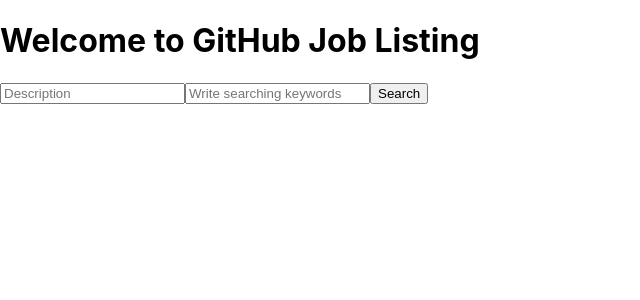
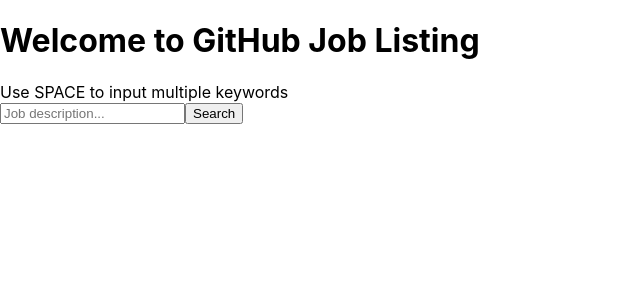
Before and after one commit to Shan-Mi/Git-Jobs-Listing, a React (Create React App) app: page / in a window 1280 px wide. Shown: the top 300 px of the page, without its empty margins (0-640 px from the left). Built offline with nearby package versions, Linux system fonts and the light colour scheme.

Commit message:
Fetch jobs
1. Create function to generate correct keywords pattern for query string;
2. Store queried jobs in context if results don't already exist

```diff
--- a/src/Pages/FrontPage.jsx
+++ b/src/Pages/FrontPage.jsx
@@ -1,17 +1,36 @@
 import React, { useContext, useRef } from "react";
+import { getJobs } from "../Api";
+import { UserContext } from "../context/GlobalContext";
 
 const FrontPage = () => {
   const descRef = useRef();
-  const handleSubmit = (e) => {
+  const { jobs, setJobs } = useContext(UserContext);
+
+  const generateKeywords = (val) => {
+    const regex = /\s+/;
+    return val.trim().split(regex).join("+");
+  };
+
+  const handleSubmit = async (e) => {
     e.preventDefault();
-    console.log("submitting");
+    const originalKeywords = descRef.current.value;
+    const generatedKeywords = generateKeywords(originalKeywords);
+
+    if (Object.keys(jobs).includes(generatedKeywords)) {
+      return jobs[generatedKeywords];
+    }
+
+    const newJobs = await getJobs(generatedKeywords);
+    setJobs({ ...jobs, [generatedKeywords]: newJobs });
   };
+
   return (
     <div>
       <h1>Welcome to GitHub Job Listing</h1>
       <form onSubmit={handleSubmit}>
-        <input placeholder="Description" />
-        <input ref={descRef} placeholder="Write searching keywords" />
+        <label htmlFor="descption">Use SPACE to input multiple keywords</label>
+        <br />
+        <input id="descption" ref={descRef} placeholder="Job description..." />
         <button>Search</button>
       </form>
     </div>
```
